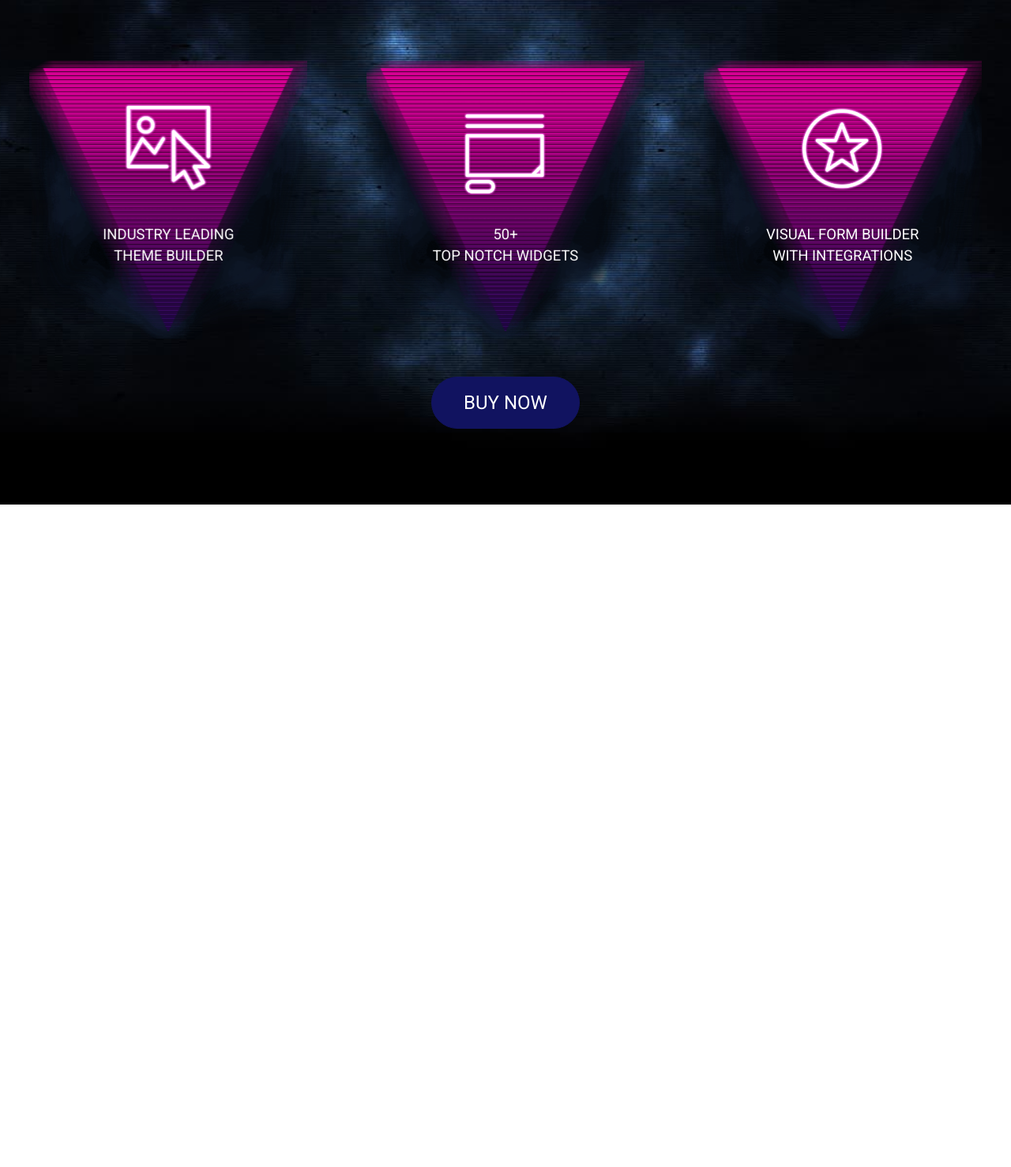
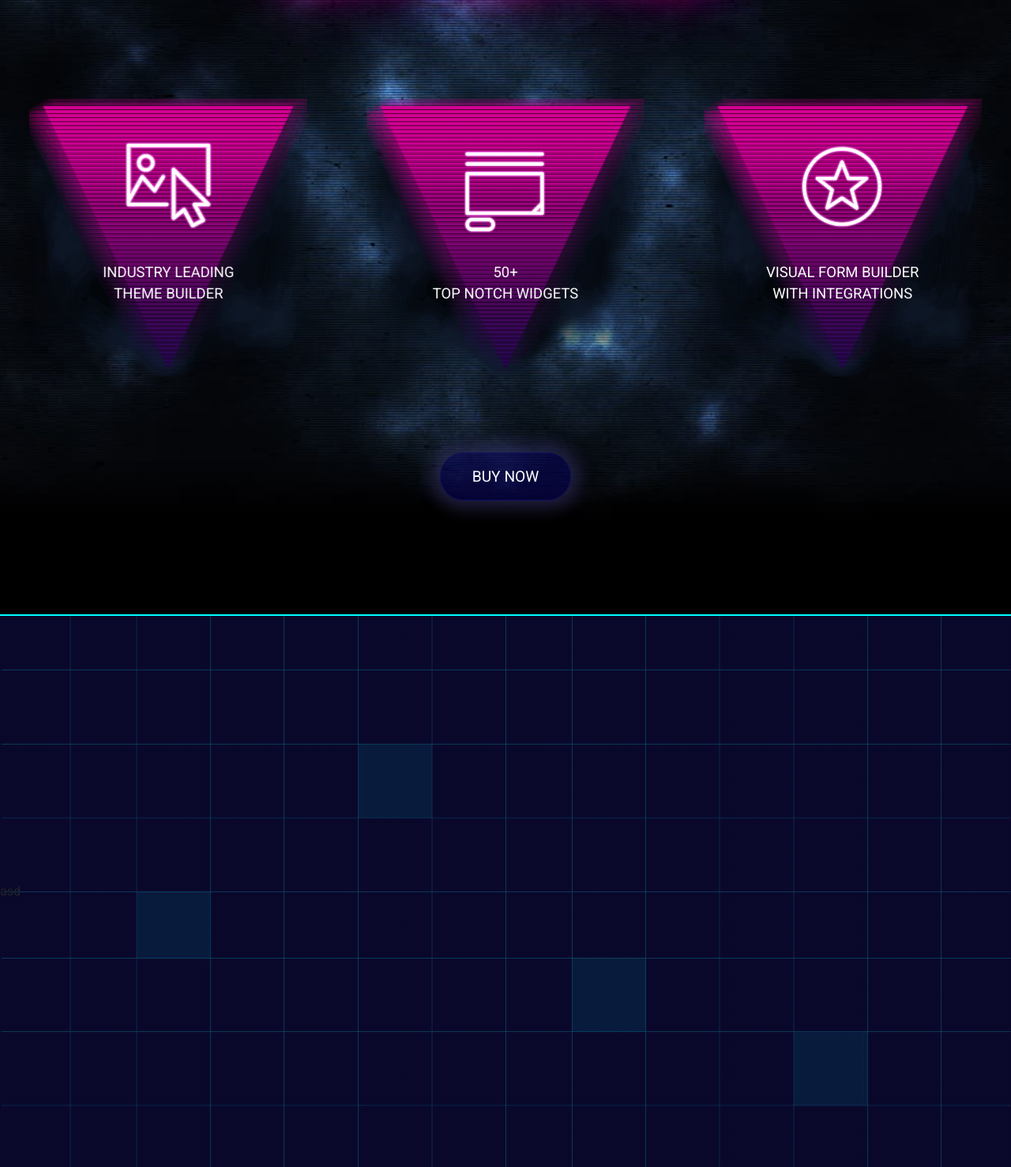
Before and after one commit to crowjambo/80sStyleElementorWebsite, a website: page index.html in a window 1280 px wide. Shown: the part 1087-2565 px from the top of the page at 79% size. Before the commit the page ends 1726 px from the top, so only its background shows below. Drawn offline with nearby package versions, Linux system fonts and the light colour scheme.

Commit message:
new section and parallax effect

```diff
--- a/index.html
+++ b/index.html
@@ -18,7 +18,7 @@
   <body>
 
     <!-- #region HERO SECTION -->
-    <header class="align-items-center">
+    <header class="d-flex align-items-center">
         <div class="container-fluid">
             <div class="row">
                 <div class="col text-center">
@@ -42,14 +42,15 @@
         </div>
     </header>
     <!-- #endregion -->
-    <section id="cards" class="py-5">
+    <!-- #region 3D CARDS SECTION -->
+    <section id="cards" class="py-10">
         <div class="container-fluid">
             <div class="row">
                 <div class="col text-center">
                     <h1>WHY GO PRO?</h1>
                 </div>
             </div>
-            <div class="row pt-5 justify-content-around">
+            <div class="row pt-5 justify-content-around mb-5">
 
                 <div class="col-lg-4">
                     <div class="scene mx-auto my-5 my-lg-0">
@@ -101,14 +102,26 @@
             </div>
 
         </div>
-        <div class="row ">
+        <div class="row">
             <div class="col text-center">
                 <button type="button" class="btn-lg btn btn-secondary text-uppercase my-5">Buy now</button>
             </div>
         </div>
         </div>
     </section>
+    <!-- #endregion -->
+    <!-- #region TESTIMONIALS -->
+    <section id="#testimonials" class="d-flex align-items-center testimonials parallax">
+        <div class="contained-fluid">
+            <div class="row">
+                <div class="col">
+                    asd
+                </div>
+            </div>
+        </div>
+    </section>
 
+    <!-- #endregion -->
 
     <!-- #region JAVASCRIPT -->
     <!-- Optional JavaScript -->
--- a/sass/style.scss
+++ b/sass/style.scss
@@ -30,6 +30,7 @@ header{
     height: 100vh;
     //make this pixels in media query for small screens
     background: url(../images/heroSection.jpg) no-repeat center center/cover;
+
 
     h2{
         font-size: 9.3rem;
@@ -78,6 +79,10 @@ header{
     }
 }
 
+.py-10{
+    padding: 6rem 0;
+}
+
 .btn{
     transition: all .6s;
 }
@@ -86,6 +91,18 @@ header{
     background-color: #111360;
     color: #00ffff;
     border-color: #111360;
+}
+
+.btn-secondary{
+    font-size: 1.2rem;
+    background-color:  rgba(13,0,158,.3);
+    box-shadow: 0 0 20px 11px rgba(81,74,158,.35);
+    font-weight: 500;
+    border-radius: 30px;
+}
+
+.btn-secondary:hover{
+    background: rgba(255,0,174,.76);
 }
 
 
@@ -176,3 +193,16 @@ header{
 // .left   { transform: rotateY(-90deg) translateZ(4em); }
 
 // #endregion
+
+
+// #region TESTIMONIALS
+.testimonials{
+    background: linear-gradient(rgba(15,0,76,0.34),rgba(15,0,76,0.34)) ,url(../images/background3.jpg) no-repeat center center/cover;
+    border-top: #00ffff solid 2px;
+    height: 700px;
+    background-attachment: fixed;
+
+}
+
+
+// #endregion
```
Also changed, not shown: css/style.css, images/background3.jpg (added).
